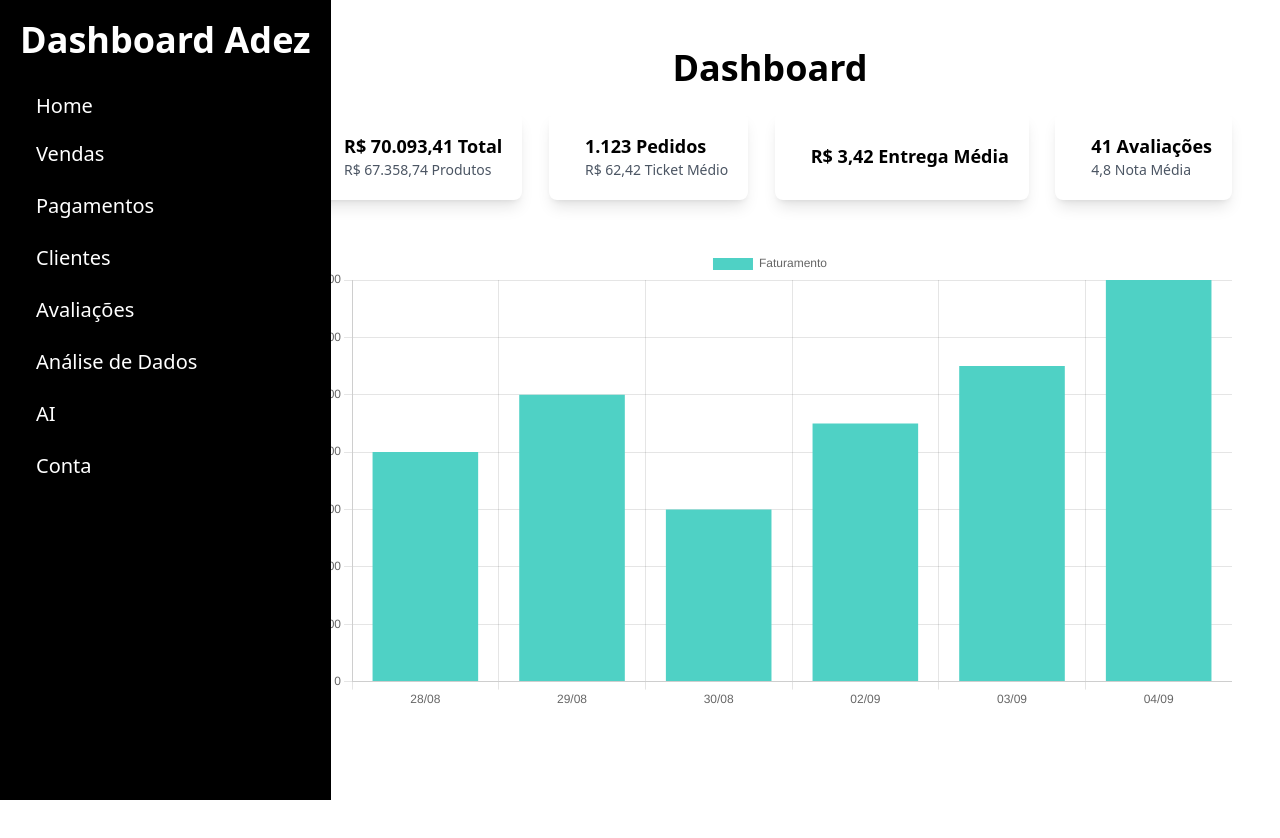
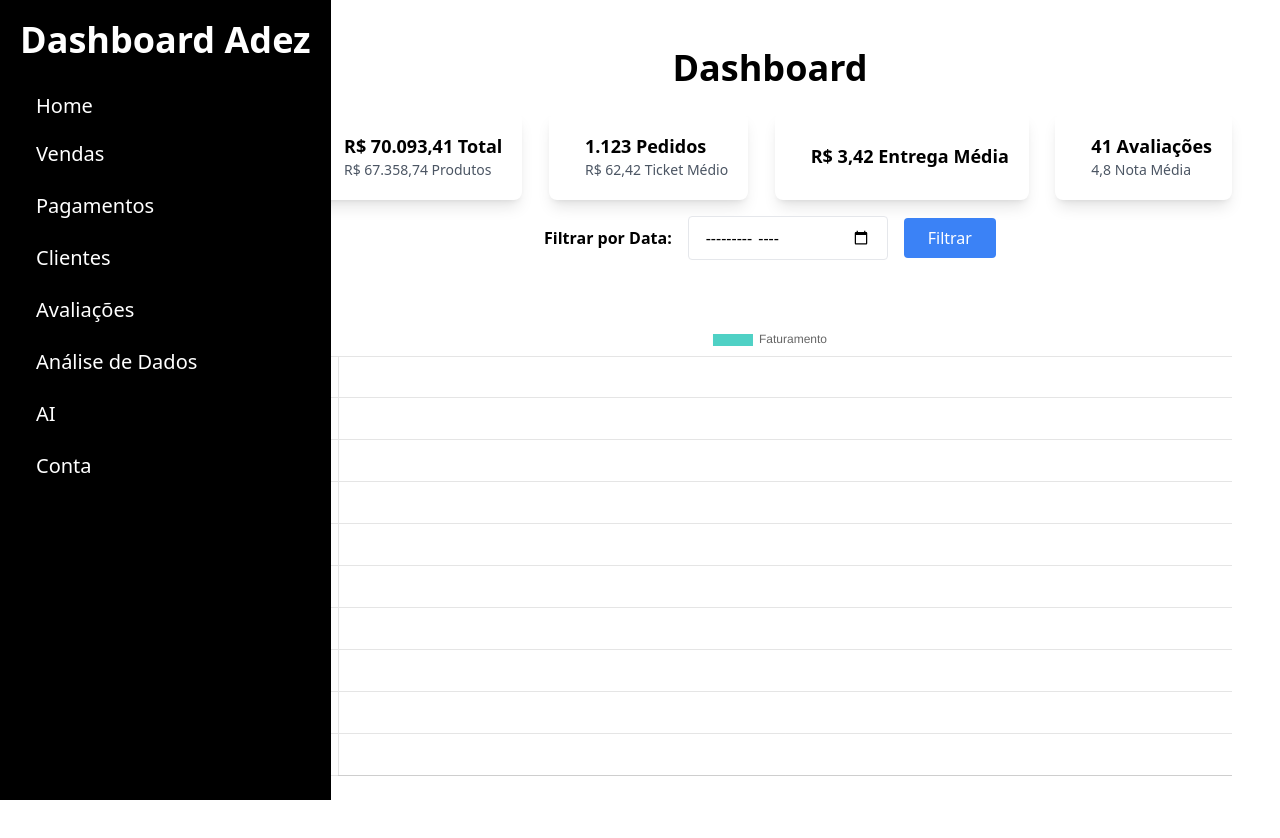
Before and after one commit to IagoRamone/dashboard_ifood, a Next.js app: page /dashboard in a window 1280 px wide. Shown: the top 838 px of the page. Before the commit the page ends 800 px from the top, so only its background shows below. Built offline with nearby package versions, Linux system fonts and the light colour scheme.

Commit message:
Alteração com filtro

```diff
--- a/package.json
+++ b/package.json
@@ -9,6 +9,7 @@
     "lint": "next lint"
   },
   "dependencies": {
+    "axios": "^1.7.9",
     "bootstrap": "^5.3.3",
     "chart.js": "^4.4.7",
     "next": "15.0.4",
--- a/src/app/dashboard/page.tsx
+++ b/src/app/dashboard/page.tsx
@@ -9,26 +9,87 @@ import {
   Tooltip,
   Legend,
 } from 'chart.js';
-
+import { useState } from 'react';
+import axios from 'axios';
 import Sidebar from "../components/sidebar";
 import Card from "../components/card";
 
 ChartJS.register(CategoryScale, LinearScale, BarElement, Tooltip, Legend);
 
+interface ReconciliationItem {
+  date: string;
+  total: number;
+}
+
+interface PageProps {
+  competence: string;
+  setCompetence: (value: string) => void;
+  fetchData: () => void;
+}
+
+interface DashboardProps {
+  barData: any;
+  barOptions: any;
+}
+
 export default function Home() {
+  const [data, setData] = useState<number[]>([]);
+  const [labels, setLabels] = useState<string[]>([]);
+  const [competence, setCompetence] = useState<string>('');
+
+  const fetchData = async () => {
+    try {
+      const response = await axios.get(
+        `/financeiro/reconciliation/YOUR_MERCHANT_ID?competence=${competence}`
+      );
+      const reconciliationData: ReconciliationItem[] = response.data;
+
+      // Processando os dados para o gráfico
+      const newLabels = reconciliationData.map((item) => item.date);
+      const newData = reconciliationData.map((item) => item.total);
+
+      setLabels(newLabels);
+      setData(newData);
+    } catch (error) {
+      console.error("Erro ao buscar os dados:", error);
+    }
+  };
+
+  const barData = {
+    labels: labels,
+    datasets: [
+      {
+        label: 'Faturamento',
+        data: data,
+        backgroundColor: '#4fd1c5',
+      },
+    ],
+  };
+
+  const barOptions = {
+    responsive: true,
+    scales: {
+      y: { beginAtZero: true },
+    },
+  };
+
   return (
     <div className="flex">
       <Sidebar />
 
       <div className="ml-[260px] flex-1 p-6">
-        <Page />
-        <Dashboard />
+        <Page
+          competence={competence}
+          setCompetence={setCompetence}
+          fetchData={fetchData}
+        />
+        <Dashboard barData={barData} barOptions={barOptions} />
       </div>
     </div>
   );
 }
 
-function Page() {
+function Page({ competence, setCompetence, fetchData }: PageProps) {
   return (
     <main className="mx-auto max-w-[1500px] p-6">
       <section className="text-center">
@@ -56,29 +117,29 @@ function Page() {
           subtext="4,8 Nota Média"
         />
       </div>
+
+      {/* Filtro de Data */}
+      <div className="my-4 flex items-center justify-center">
+        <label htmlFor="competence" className="mr-4 font-bold">Filtrar por Data:</label>
+        <input
+          type="month"
+          id="competence"
+          value={competence}
+          onChange={(e) => setCompetence(e.target.value)}
+          className="border rounded px-4 py-2"
+        />
+        <button
+          onClick={fetchData}
+          className="ml-4 bg-blue-500 text-white px-6 py-2 rounded"
+        >
+          Filtrar
+        </button>
+      </div>
     </main>
   );
 }
 
-function Dashboard() {
-  const barData = {
-    labels: ['28/08', '29/08', '30/08', '02/09', '03/09', '04/09'],
-    datasets: [
-      {
-        label: 'Faturamento',
-        data: [4000, 5000, 3000, 4500, 5500, 7000],
-        backgroundColor: '#4fd1c5',
-      },
-    ],
-  };
-
-  const barOptions = {
-    responsive: true,
-    scales: {
-      y: { beginAtZero: true },
-    },
-  };
-
+function Dashboard({ barData, barOptions }: DashboardProps) {
   return (
     <div className="mx-auto max-w-[1500px] p-6">
       <div className="mb-10">
```
Also changed, not shown: 2 other files (tests, documents, lock files or other folders).
